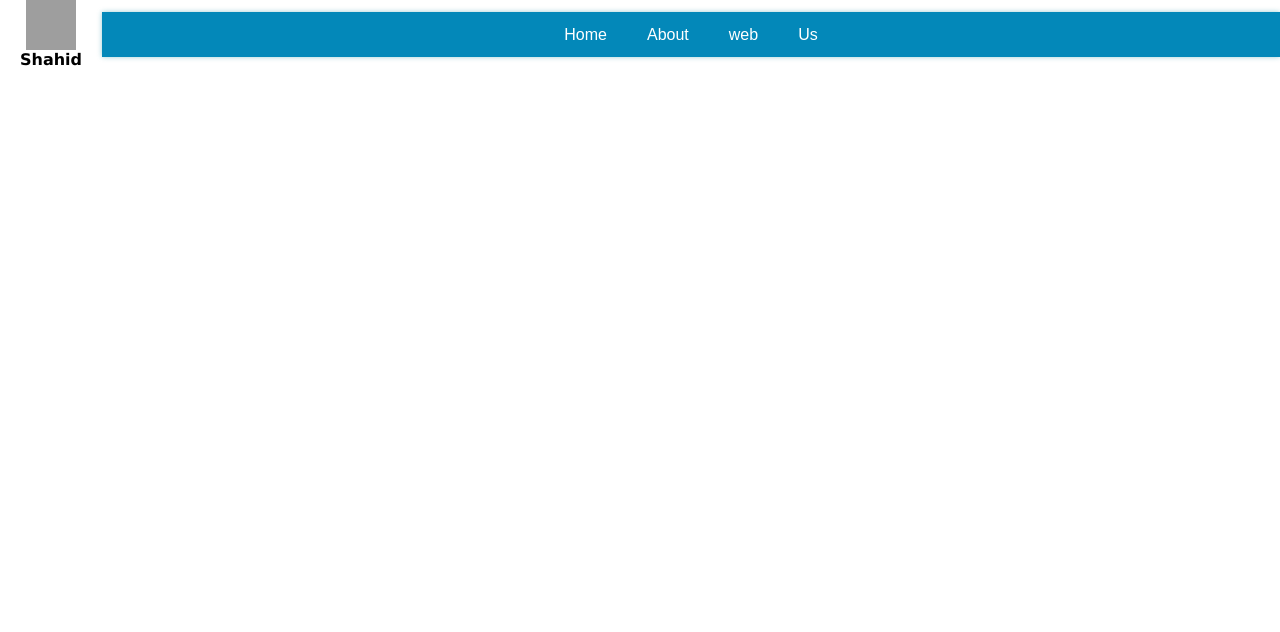
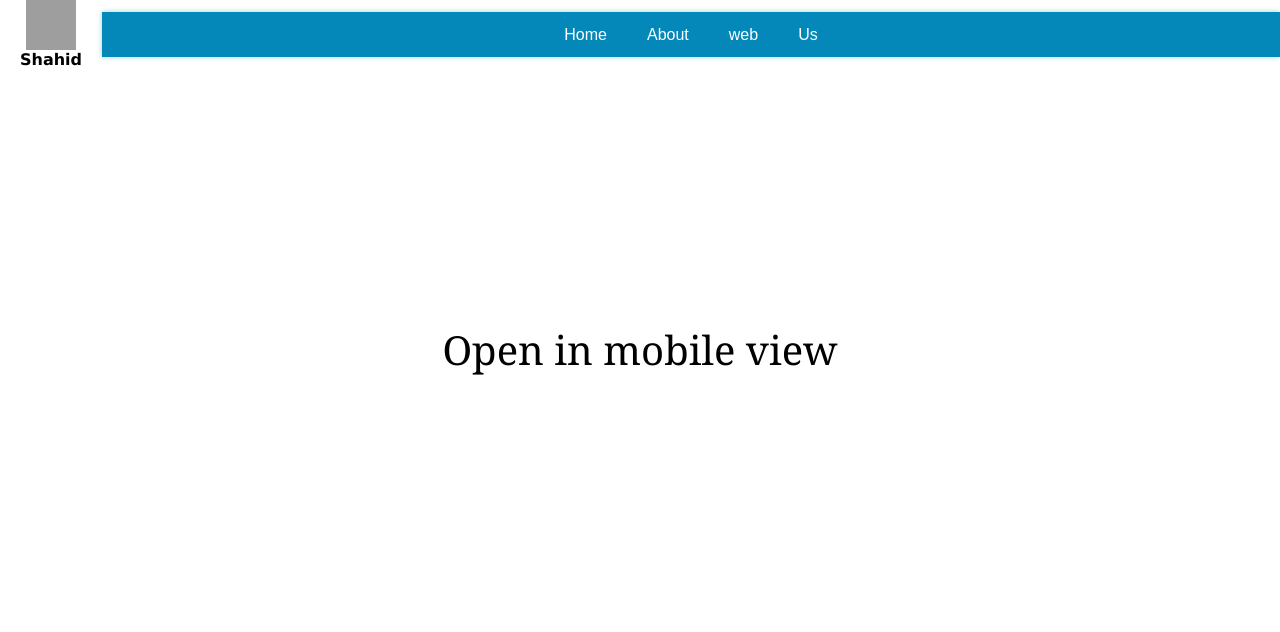
Before and after one commit to 997shahid/simple-nav-bar-simple-javascript, a plain HTML site: page index.html in a window 1280 px wide. Drawn offline with Linux system fonts and the light colour scheme; grey boxes are pictures that could not be loaded.

Commit message:
2nd commit

```diff
--- a/index.html
+++ b/index.html
@@ -48,6 +48,11 @@
     </div>
    </div>
   </header>
+  <main>
+   <div class="main-text">
+    <span>Open in mobile view</span>
+   </div>
+  </main>
  <script src="sc.js"></script>
 </body>
 </html>
--- a/style.css
+++ b/style.css
@@ -89,6 +89,17 @@ fill: white;
 .main-nav-2{
  display: none;
 }
+.main-text{
+ /* border: 1px solid; */
+ height: 70vh;
+ display: flex;
+ justify-content: center;
+ align-items: center;
+}
+.main-text span{
+ font-size: 40px;
+ font-family: Georgia, 'Times New Roman', Times, serif;
+}
 @media screen and (max-width:520px){
  .main-nav-2{
   width: 80%;
@@ -115,4 +126,7 @@ fill: white;
  .click-nav{
   display: flex;
  }
+ .main-text{
+  display: none;
+ }
 }
```
